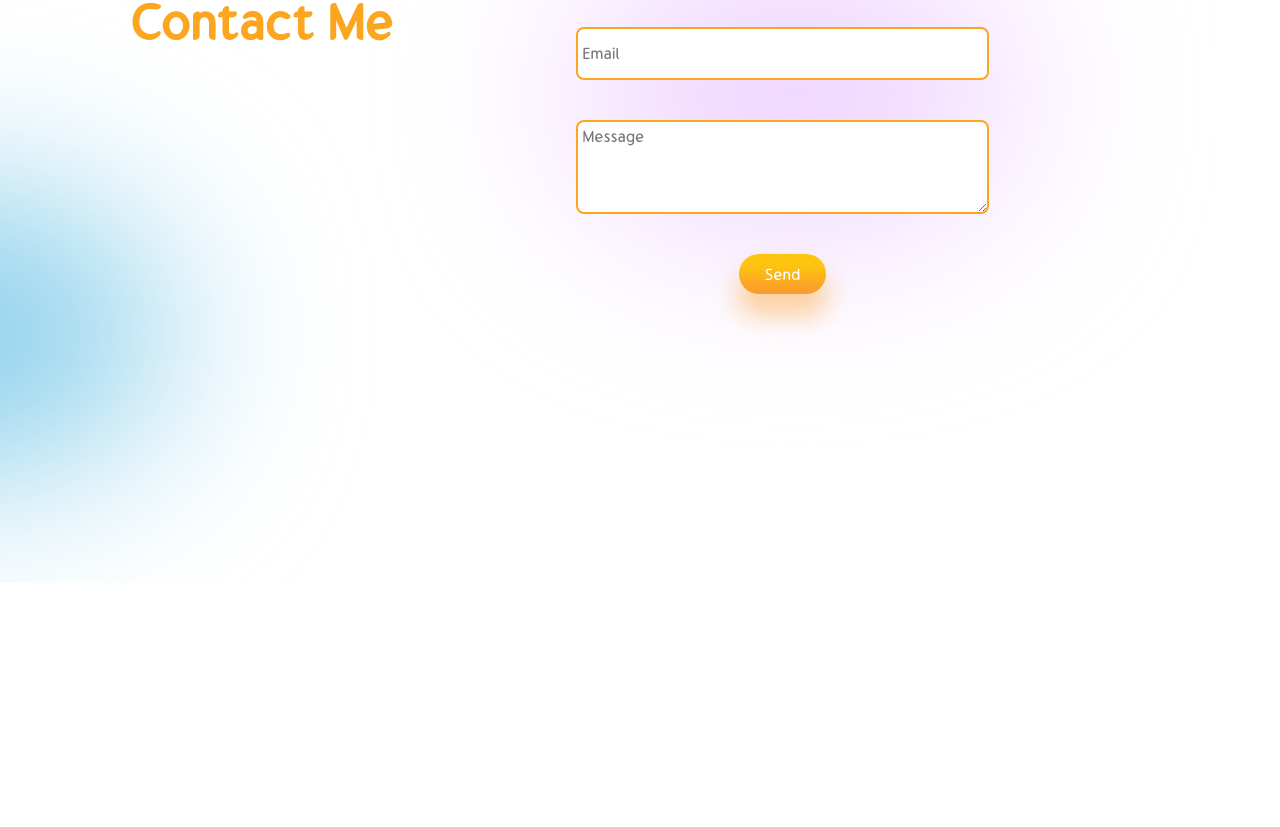
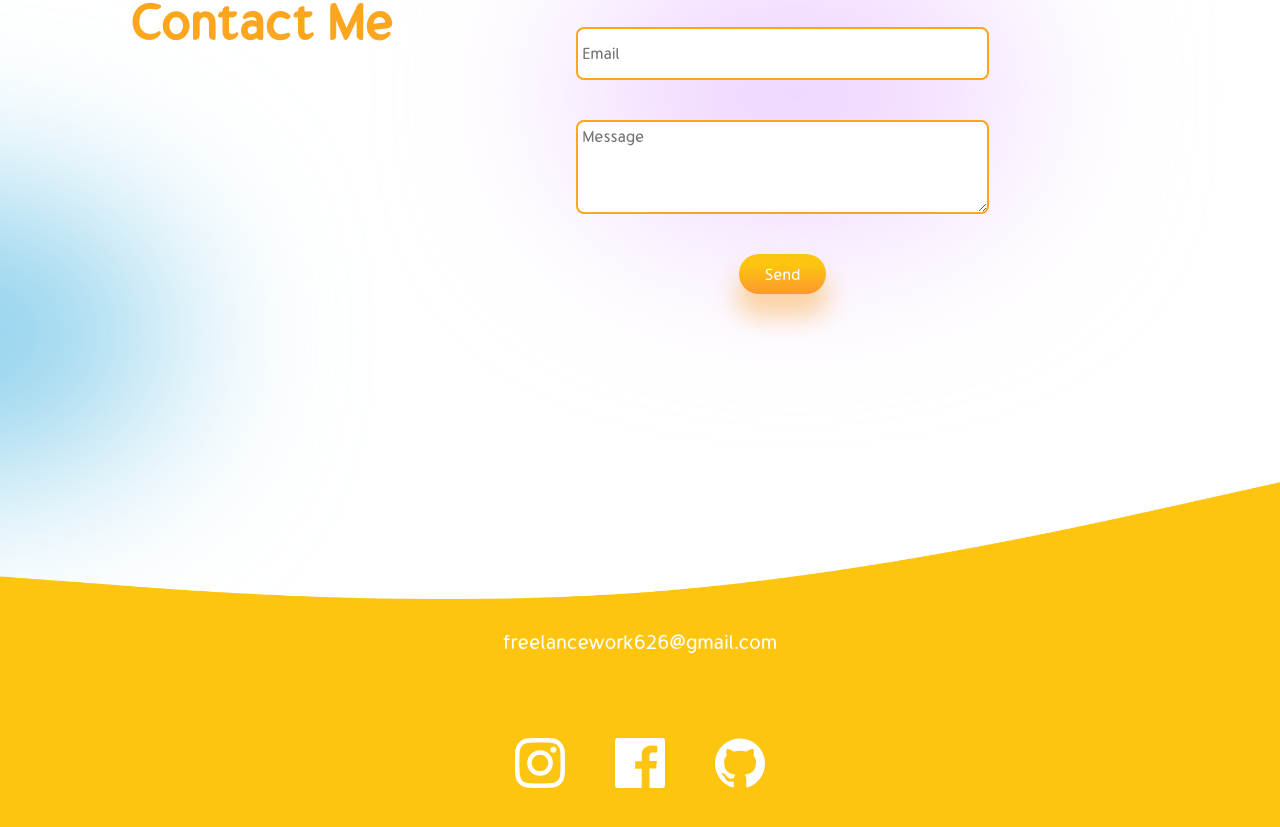
Before and after one commit to harry-jakes3018/personal-portfolio3, a React (Create React App) app: page / in a window 1280 px wide. Shown: the part 4753-5580 px from the top of the page. Before the commit the page ends 5336 px from the top, so only its background shows below. Built offline with nearby package versions, Linux system fonts and the light colour scheme.

Commit message:
Footer Section Completed

```diff
--- a/package.json
+++ b/package.json
@@ -4,6 +4,7 @@
   "private": true,
   "dependencies": {
     "@emailjs/browser": "3.6.2",
+    "@iconscout/react-unicons": "^1.1.6",
     "@testing-library/jest-dom": "^5.14.1",
     "@testing-library/react": "^13.0.0",
     "@testing-library/user-event": "^13.2.1",
--- a/src/App.js
+++ b/src/App.js
@@ -1,5 +1,6 @@
 import Contact from "./components/Contact";
 import Experiences from "./components/Experiences";
+import Footer from "./components/Footer";
 import Intro from "./components/Intro";
 import Navbar from "./components/Navbar";
 import Portfolio from "./components/Portfolio";
@@ -18,6 +19,7 @@
             <Portfolio />
             <Testimonial />
             <Contact />
+            <Footer />
         </div>
     );
 }
--- /dev/null
+++ b/src/components/Footer.js
@@ -0,0 +1,52 @@
+import styled from "styled-components";
+import wave from "../img/wave.png";
+import Instagram from "@iconscout/react-unicons/icons/uil-instagram";
+import Facebook from "@iconscout/react-unicons/icons/uil-facebook";
+import Github from "@iconscout/react-unicons/icons/uil-github";
+
+function Footer() {
+    return (
+        <Wrapper>
+            <img src={wave} alt="Wave" />
+            <Content>
+                <span>freelancework626@gmail.com</span>
+                <Icons>
+                    <Instagram color="white" size="3rem" />
+                    <Facebook color="white" size="3rem" />
+                    <Github color="white" size="3rem" />
+                </Icons>
+            </Content>
+        </Wrapper>
+    );
+}
+
+export default Footer;
+
+const Wrapper = styled.div`
+    display: flex;
+    align-items: center;
+    margin: -0.5rem -3.5rem;
+    position: relative;
+    margin-top: -7rem;
+
+    img {
+        width: 100%;
+    }
+`;
+
+const Content = styled.div`
+    position: absolute;
+    display: flex;
+    align-items: center;
+    justify-content: center;
+    flex-direction: column;
+    width: 100%;
+    margin-top: 4rem;
+    gap: 4rem;
+    color: white;
+`;
+
+const Icons = styled.div`
+    display: flex;
+    gap: 2rem;
+`;
```
Also changed, not shown: 1 other file (tests, documents, lock files or other folders).
